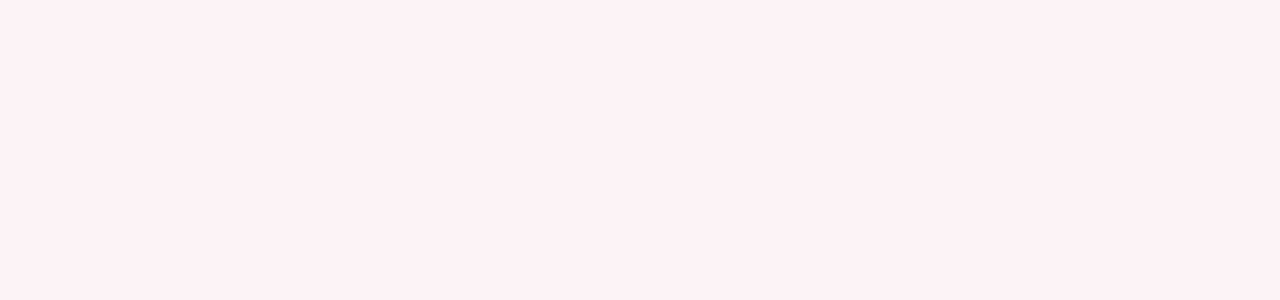
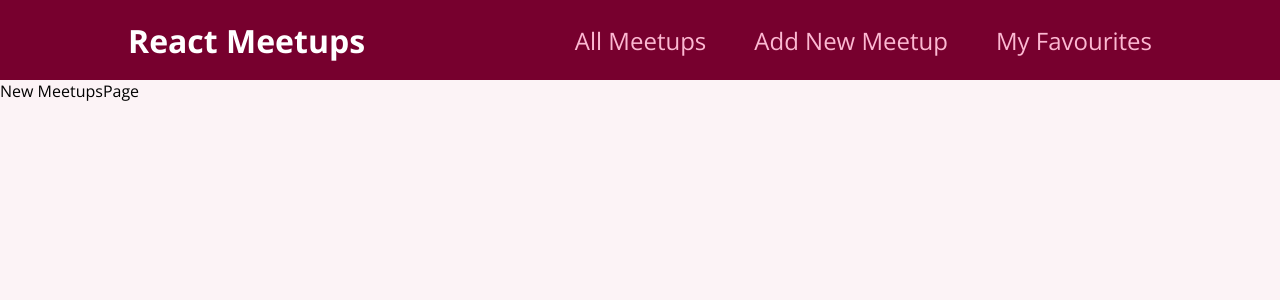
Before and after one commit to uziel78/react-course-from-next.js-course, a React (Create React App) app: page /new-meetup in a window 1280 px wide. Shown: the top 300 px of the page. Built offline with nearby package versions, Linux system fonts and the light colour scheme.

Commit message:
navbar/routing done

```diff
--- a/package.json
+++ b/package.json
@@ -8,6 +8,7 @@
     "@testing-library/user-event": "^12.8.3",
     "react": "^17.0.2",
     "react-dom": "^17.0.2",
+    "react-router-dom": "^5.3.0",
     "react-scripts": "4.0.3",
     "web-vitals": "^1.1.2"
   },
--- a/src/App.jsx
+++ b/src/App.jsx
@@ -1,5 +1,27 @@
+import { Route, Switch } from "react-router-dom";
+
+import AllMeetupsPage from "./pages/AllMeetups";
+import FavouritesPage from "./pages/Favourites";
+import NewMeetupsPage from "./pages/NewMeetups";
+import MainNavigation from "./components/layout/MainNavigation";
+
 function App() {
-  return <div></div>;
+  return (
+    <div>
+      <MainNavigation />
+      <Switch>
+        <Route path="/" exact>
+          <AllMeetupsPage />
+        </Route>
+        <Route path="/new-meetup">
+          <NewMeetupsPage />
+        </Route>
+        <Route path="/favourites">
+          <FavouritesPage />
+        </Route>
+      </Switch>
+    </div>
+  );
 }
 
 export default App;
--- /dev/null
+++ b/src/components/layout/MainNavigation.jsx
@@ -0,0 +1,25 @@
+import { Link } from "react-router-dom";
+import navStyles from "./MainNavigation.module.css";
+
+function MainNavigation() {
+  return (
+    <header className={navStyles.header}>
+      <div className={navStyles.logo}>React Meetups</div>
+      <nav>
+        <ul>
+          <li>
+            <Link to="/">All Meetups</Link>
+          </li>
+          <li>
+            <Link to="/new-meetup">Add New Meetup</Link>
+          </li>
+          <li>
+            <Link to="/favourites">My Favourites</Link>
+          </li>
+        </ul>
+      </nav>
+    </header>
+  );
+}
+
+export default MainNavigation;
--- /dev/null
+++ b/src/components/layout/MainNavigation.module.css
@@ -0,0 +1,47 @@
+.header {
+  width: 100%;
+  height: 5rem;
+  display: flex;
+  align-items: center;
+  justify-content: space-between;
+  background-color: #77002e;
+  padding: 0 10%;
+}
+
+.logo {
+  font-size: 2rem;
+  color: white;
+  font-weight: bold;
+}
+
+.header ul {
+  list-style: none;
+  margin: 0;
+  padding: 0;
+  display: flex;
+  align-items: baseline;
+}
+
+.header li {
+  margin-left: 3rem;
+}
+
+.header a {
+  text-decoration: none;
+  font-size: 1.5rem;
+  color: #fcb8d2;
+}
+
+.header a:hover,
+.header a:active,
+.header a.active {
+  color: white;
+}
+
+.badge {
+  background-color: #cc2062;
+  color: white;
+  border-radius: 12px;
+  padding: 0 1rem;
+  margin-left: 0.5rem;
+}
--- a/src/index.jsx
+++ b/src/index.jsx
@@ -1,7 +1,13 @@
 import React from "react";
 import ReactDOM from "react-dom";
+import { BrowserRouter } from "react-router-dom";
 
 import "./index.css";
 import App from "./App";
 
-ReactDOM.render(<App />, document.getElementById("root"));
+ReactDOM.render(
+  <BrowserRouter>
+    <App />
+  </BrowserRouter>,
+  document.getElementById("root")
+);
--- /dev/null
+++ b/src/pages/AllMeetups.jsx
@@ -0,0 +1,5 @@
+function AllMeetupsPage() {
+  return <div>All Meetups Page</div>;
+}
+
+export default AllMeetupsPage;
--- /dev/null
+++ b/src/pages/Favourites.jsx
@@ -0,0 +1,5 @@
+function FavouritesPage() {
+  return <div>Favourites Page</div>;
+}
+
+export default FavouritesPage;
--- /dev/null
+++ b/src/pages/NewMeetups.jsx
@@ -0,0 +1,5 @@
+function NewMeetupsPage() {
+  return <div>New MeetupsPage</div>;
+}
+
+export default NewMeetupsPage;
```
Also changed, not shown: 1 other file (tests, documents, lock files or other folders).
